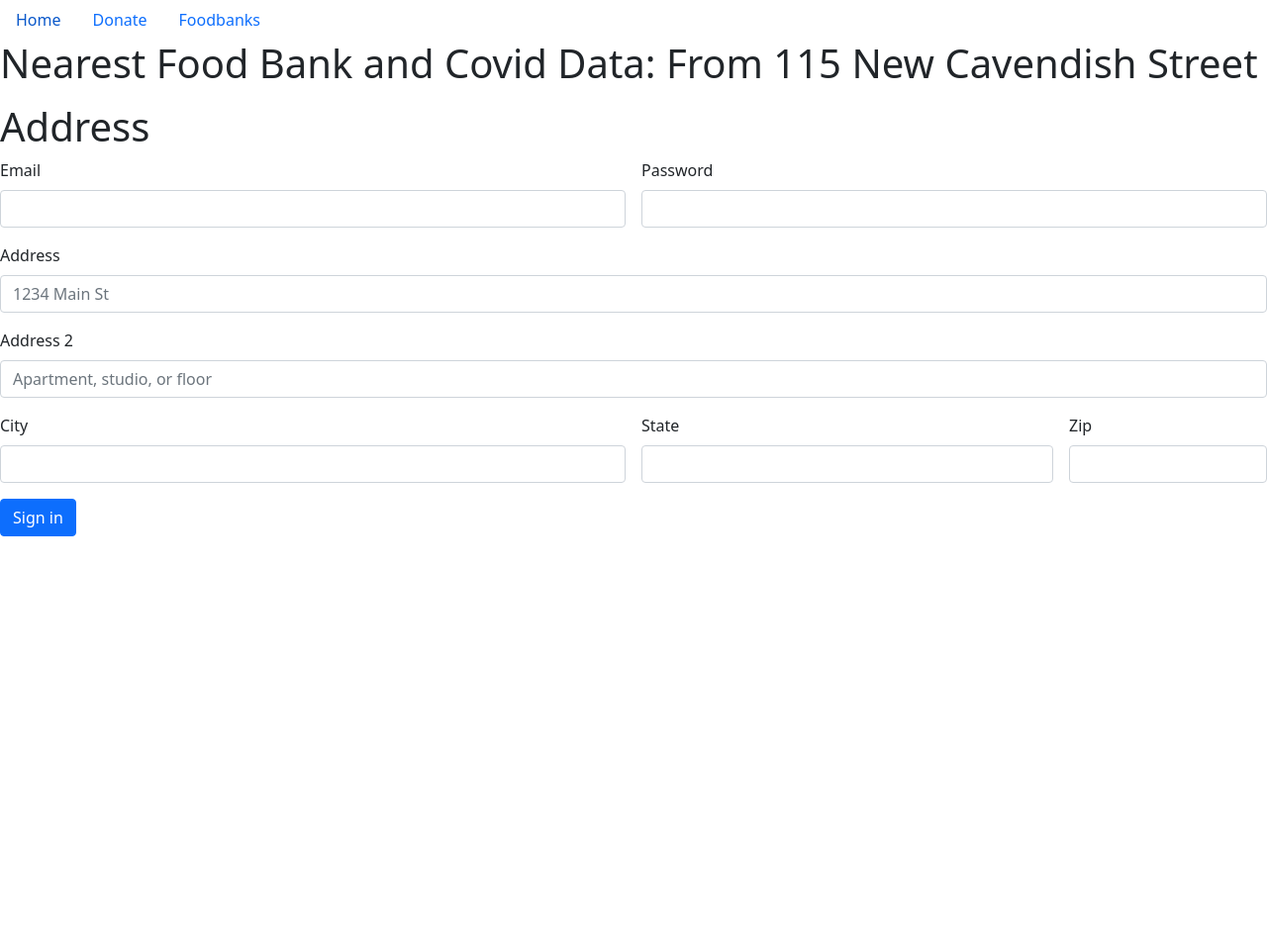
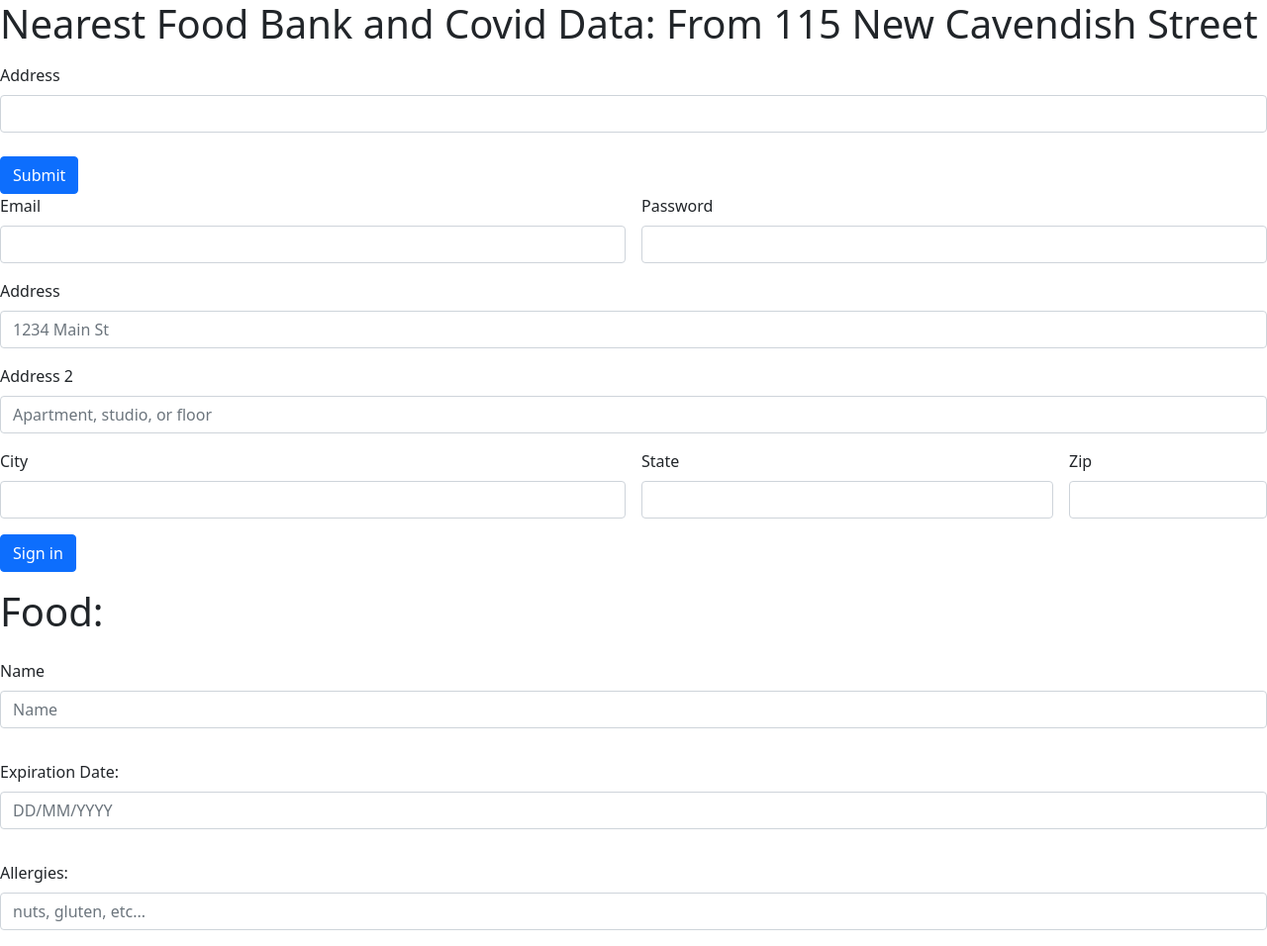
Before and after one commit to SunheeEllisseKim/FoodForAll-Hosted, a Django app: page /foodbank/ in a window 1280 px wide. Shown: the whole page at 99% size. Before the commit the page ends 542 px from the top, so only its background shows below. Run offline with Django 4.2, Linux system fonts and the light colour scheme; data that the repository does not hold is empty; some libraries are stand-ins or nearby versions.

Commit message:
Revert back to old

```diff
--- a/home/templates/index1.html
+++ b/home/templates/index1.html
@@ -11,25 +11,14 @@
     <title>Food Banks</title>
   </head>
   <body>
-    <ul class="nav">
-      <li class="nav-item">
-        <a class="nav-link" href="index.html">Home</a>
-      </li>
-      <li class="nav-item">
-        <a class="nav-link" href="post.html">Donate</a>
-      </li>
-      <li class="nav-item">
-        <a class="nav-link active" href="index1.html">Foodbanks</a>
-      </li>
-    </ul>
-
-    <div class="container2">
     <h1>Nearest Food Bank and Covid Data: From 115 New Cavendish Street</h1>
     <p> {{FoodBankData|safe}}</p>
-    </div>
-
-    <div class="container1">
-        <h1>Address</h1>
+    <form method="post" action='.'>
+      {%csrf_token%}
+      <label for="name", class="form-label"> Address </label>
+      <input type="text" class="form-control" id="inputName" name="content"><br>
+      <button type="submit" class="btn btn-primary">Submit</button>
+    </form>
     <form class="row g-3">
       <div class="col-md-6">
         <label for="inputEmail4" class="form-label">Email</label>
@@ -59,16 +48,26 @@
         <label for="inputZip" class="form-label">Zip</label>
         <input type="text" class="form-control" id="inputZip">
       </div>
-
       <div class="col-12">
         <button type="submit" class="btn btn-primary">Sign in</button>
+      </div>
+      <h1>Food: </h2>
+      <div class="mb-3">
+        <label for="formGroupExampleInput" class="form-label">Name</label>
+        <input type="text" class="form-control" id="formGroupExampleInput" placeholder="Name">
+      </div>
+      <div class="mb-3">
+        <label for="formGroupExampleInput2" class="form-label">Expiration Date:</label>
+        <input type="text" class="form-control" id="formGroupExampleInput2" placeholder="DD/MM/YYYY">
+      </div>
+      <div class="mb-3">
+        <label for="formGroupExampleInput2" class="form-label">Allergies:</label>
+        <input type="text" class="form-control" id="formGroupExampleInput3" placeholder="nuts, gluten, etc...">
       </div>
     </form>
   </div>
 
-
   <script src="https://cdn.jsdelivr.net/npm/@popperjs/core@2.10.2/dist/umd/popper.min.js" integrity="sha384-7+zCNj/IqJ95wo16oMtfsKbZ9ccEh31eOz1HGyDuCQ6wgnyJNSYdrPa03rtR1zdB" crossorigin="anonymous"></script>
   <script src="https://cdn.jsdelivr.net/npm/bootstrap@5.1.3/dist/js/bootstrap.min.js" integrity="sha384-QJHtvGhmr9XOIpI6YVutG+2QOK9T+ZnN4kzFN1RtK3zEFEIsxhlmWl5/YESvpZ13" crossorigin="anonymous"></script>
 </body>
-
 </html>
```
Also changed, not shown: home/templates/index.html (+2 -70 lines), home/templates/post.html (+1 -14 lines), post/views.py (line endings or trailing spaces). Lines whose indentation alone changed are shown as unchanged.
